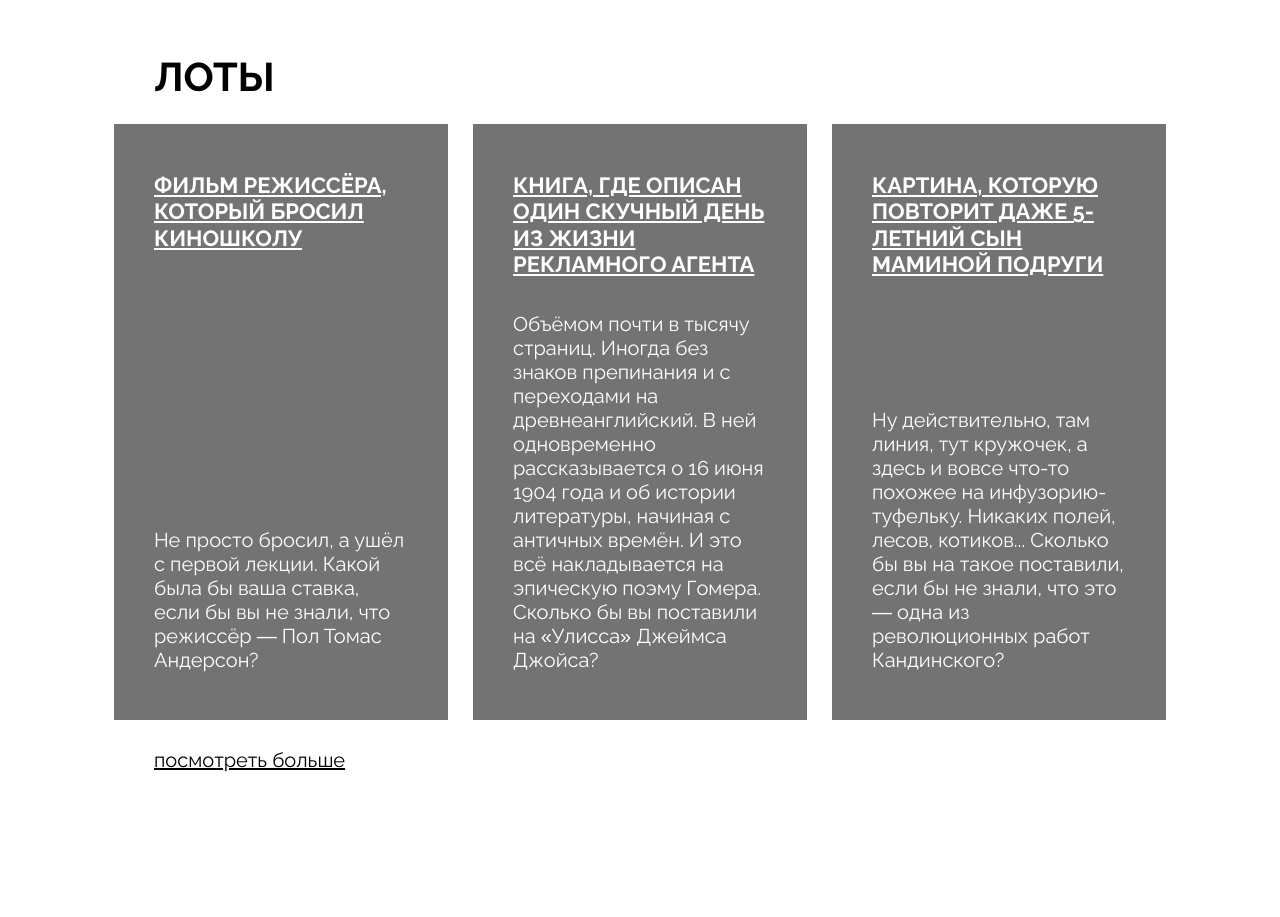
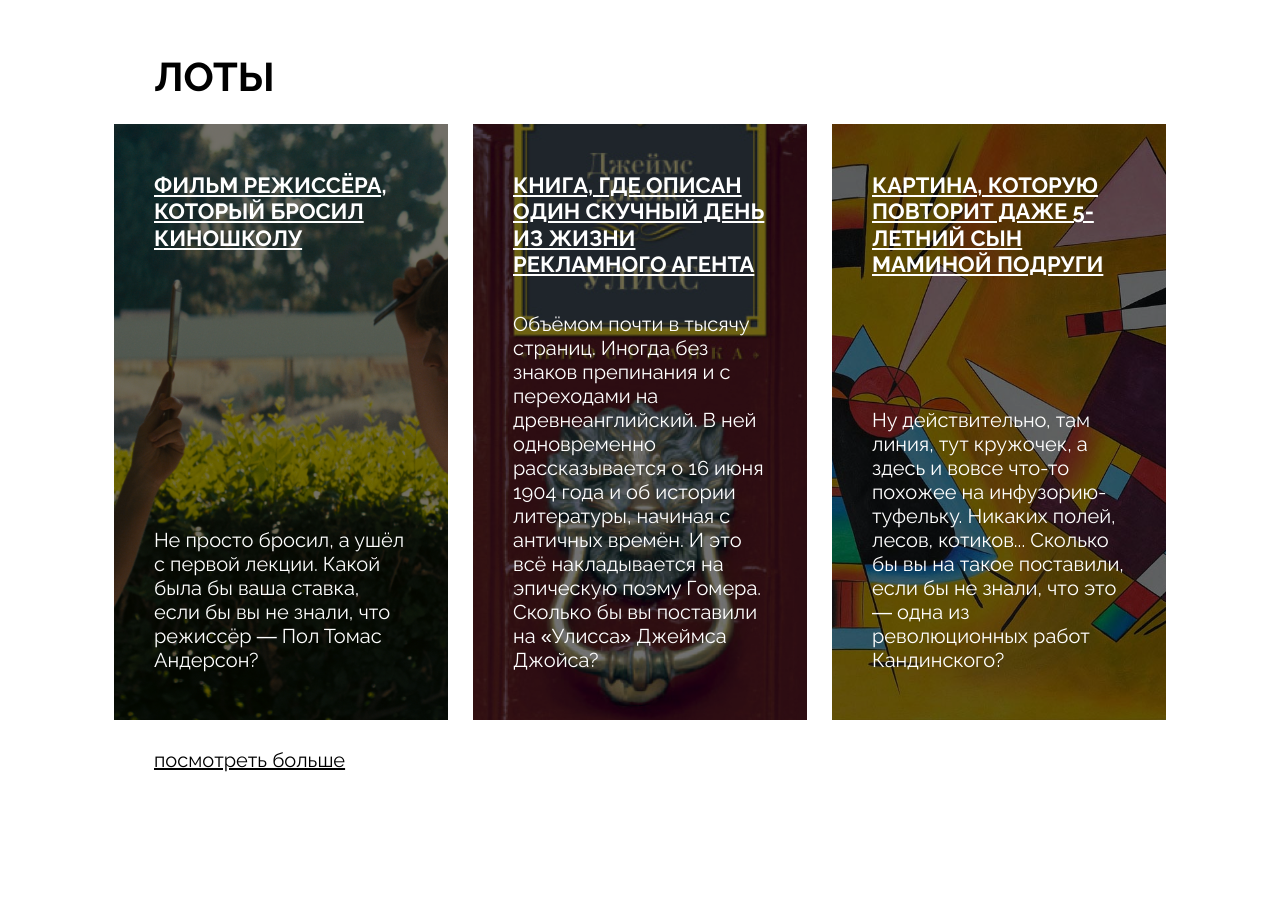
Before and after one commit to uplay1007/ono-tebe-nado-fd, a plain HTML site: page index.html in a window 1280 px wide. Shown: the part 1140-2057 px from the top of the page. Drawn offline with Linux system fonts and the light colour scheme; the site is published under a folder, as on GitHub Pages, so addresses that start at the root find nothing.

Commit message:
Update style.css

```diff
--- a/styles/style.css
+++ b/styles/style.css
@@ -1,5 +1,5 @@
 /* место для вашего кода */
-@import url(/fonts/fonts.css);
+@import url(../fonts/fonts.css);
 
 body {
     width: 1100px;
@@ -57,7 +57,7 @@ a {
 
 .cover {
     position: relative;
-    background-image: url(/images/cover.jpg);
+    background-image: url(../images/cover.jpg);
     background-size: cover;
     background-position: center;
     padding: 165px 50px 50px;
@@ -199,15 +199,15 @@ a {
 }
 
 .card_direct {
-    background-image: url(/images/card-lot-01.jpg);
+    background-image: url(../images/card-lot-01.jpg);
 }
 .card_book {
-    background-image: url(/images/card-lot-02.jpg);
+    background-image: url(../images/card-lot-02.jpg);
 
 }
 
 .card_picture {
-    background-image: url(/images/card-lot-03.jpg);
+    background-image: url(../images/card-lot-03.jpg);
 
 }
 
```
